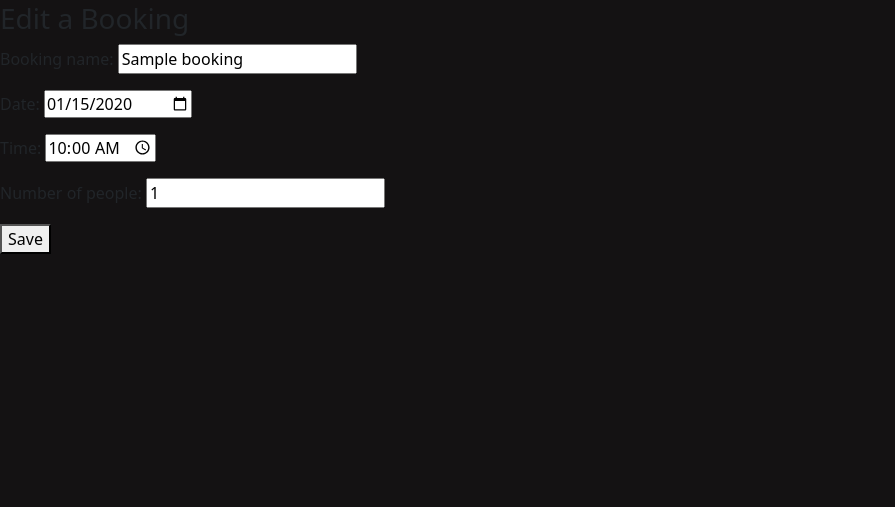
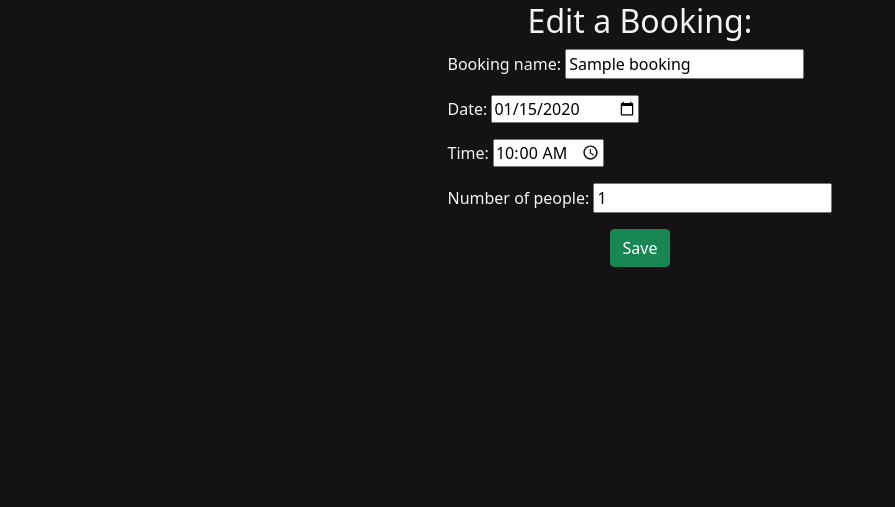
Before and after one commit to MadeleineWalder/SushiCat, a Django app: page /edit/1 in a window 1280 px wide. Shown: the part 91-598 px from the top of the page, without its empty margins (0-895 px from the left). Run offline with Django 3.2, Linux system fonts and the light colour scheme; tables that the repository leaves empty hold one stand-in row (values such as "Sample post"); some libraries are stand-ins or nearby versions; some web fonts are replaced.

Commit message:
Fix redirection to view bookings page instead of home page

```diff
--- a/restaurant/templates/restaurant/add_bookings.html
+++ b/restaurant/templates/restaurant/add_bookings.html
@@ -3,7 +3,7 @@
 {% block content %}
 
 <div class="container d-flex justify-content-center">
-    <div class="add-booking-form">
+    <div class="change-form">
         <h2 class="forms-title">Add a Booking:</h2>
         <form method="POST" action="add">
             {% csrf_token %}
--- a/restaurant/templates/restaurant/edit_booking.html
+++ b/restaurant/templates/restaurant/edit_booking.html
@@ -2,17 +2,17 @@
 
 {% block content %}
 
-<div>
-    <h3>Edit a Booking</h3>
-    <form method="POST">
-        {% csrf_token %}
-        {{ form.as_p }}
-        <div>
-            <p>
-                <button type="submit">Save</button>
-            </p>
-        </div>
-    </form>
+<div class="container d-flex justify-content-center"></divclass>
+    <div class="change-form">
+        <h2 class="forms-title">Edit a Booking:</h2>
+        <form method="POST">
+            {% csrf_token %}
+            {{ form.as_p }}
+            <div class="center-btn">
+                <button type="submit" class="btn btn-success">Save</button>
+            </div>
+        </form>
+    </div>
 </div>
 
 {%endblock%}
--- a/restaurant/views.py
+++ b/restaurant/views.py
@@ -19,7 +19,7 @@ def add_bookings(request):
         if form.is_valid():
             form.instance.customer = request.user
             form.save()
-            return redirect('get_bookings_list')
+            return redirect('view_booking')
     form = BookingForm()
     context = {
         'form': form
@@ -33,7 +33,7 @@ def edit_booking(request, booking_id):
         form = BookingForm(request.POST, instance=booking)
         if form.is_valid():
             form.save()
-            return redirect('get_bookings_list')
+            return redirect('view_booking')
     form = BookingForm(instance=booking)
     context = {
         'form': form
@@ -46,7 +46,7 @@ def delete_booking(request, booking_id):
     print(booking_id)
     booking = get_object_or_404(Booking, id=booking_id)
     booking.delete()
-    return redirect('get_bookings_list')
+    return redirect('view_booking')
 
 
 def view_booking(request):
--- a/static/css/style.css
+++ b/static/css/style.css
@@ -104,7 +104,7 @@ a {
 
 /* Add Booking Page */
 
-.add-booking-form {
+.change-form {
     text-align: left;
     color: whitesmoke;
 }
```
